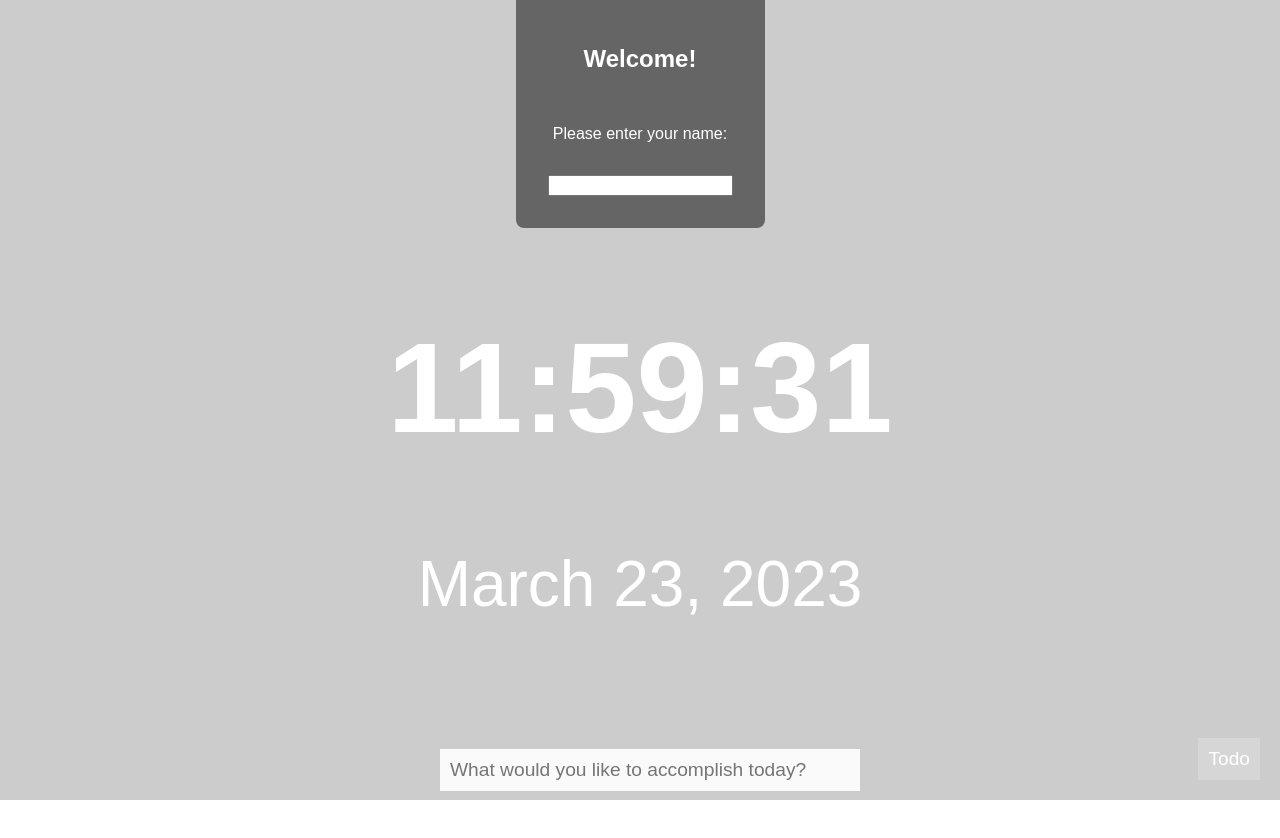
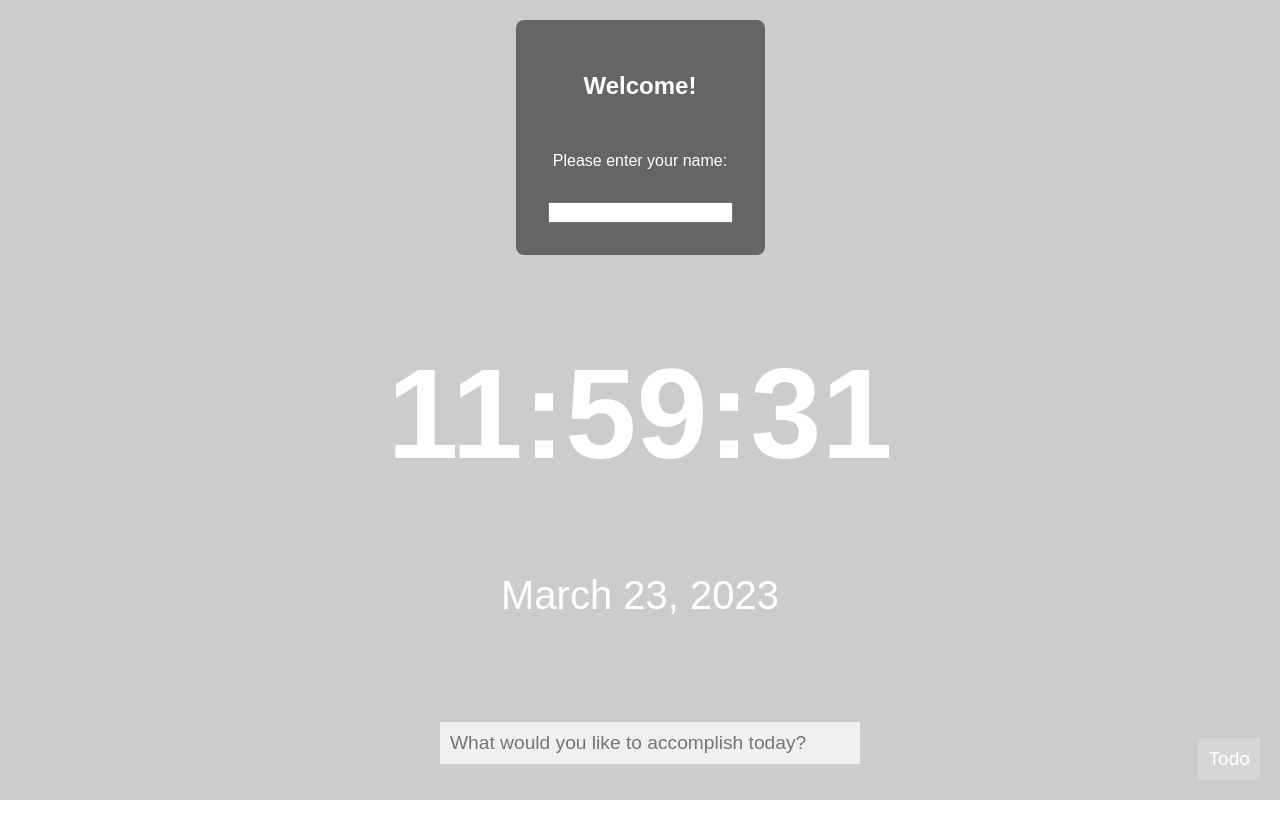
Before and after one commit to jaqlim/momentum-clone, a plain HTML site: page index.html in a window 1280 px wide. Drawn offline with Linux system fonts and the light colour scheme; no server answers.

Commit message:
Changes styling for date and taskinputform

```diff
--- a/index.html
+++ b/index.html
@@ -23,7 +23,7 @@
       <div class="center-container">
         <div class="clock">
           <h1 id="time"></h1>
-          <p id="date"></p>
+          <p id="date" class="date"></p>
         </div>
         <div class="quote">
           <p id="quote"></p>
--- a/styles.css
+++ b/styles.css
@@ -83,6 +83,10 @@ body, html {
   margin-bottom: 0.5rem;
 }
 
+.date {
+  font-size: 2.5rem;
+}
+
 .quote {
   font-size: 1.5rem;
   margin-top: 0;
@@ -94,7 +98,7 @@ body, html {
 }
 
 .todo input {
-  background: rgba(255, 255, 255, 0.9);
+  background: rgba(255, 255, 255, 0.7);
   border: none;
   padding: 10px;
   color: black;
```
